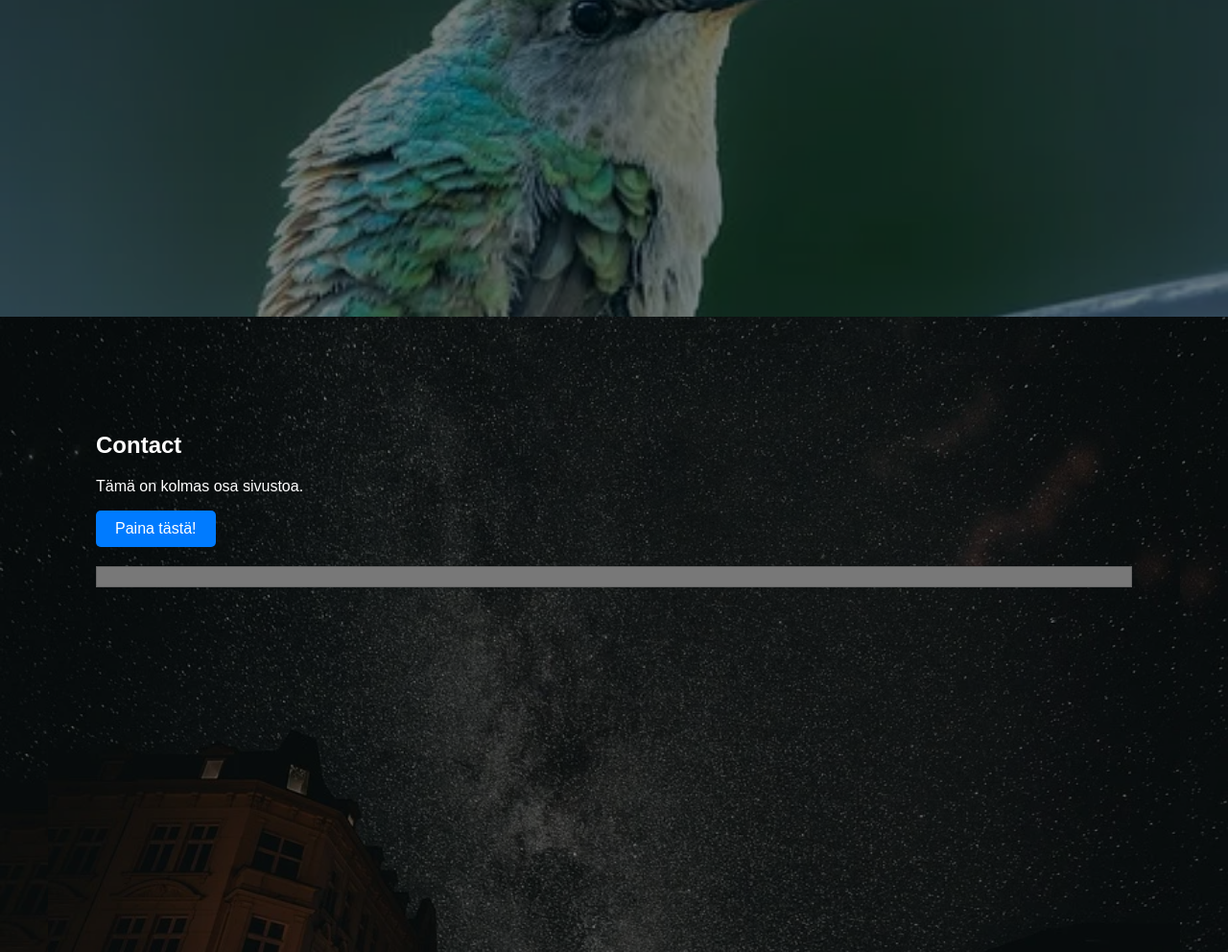
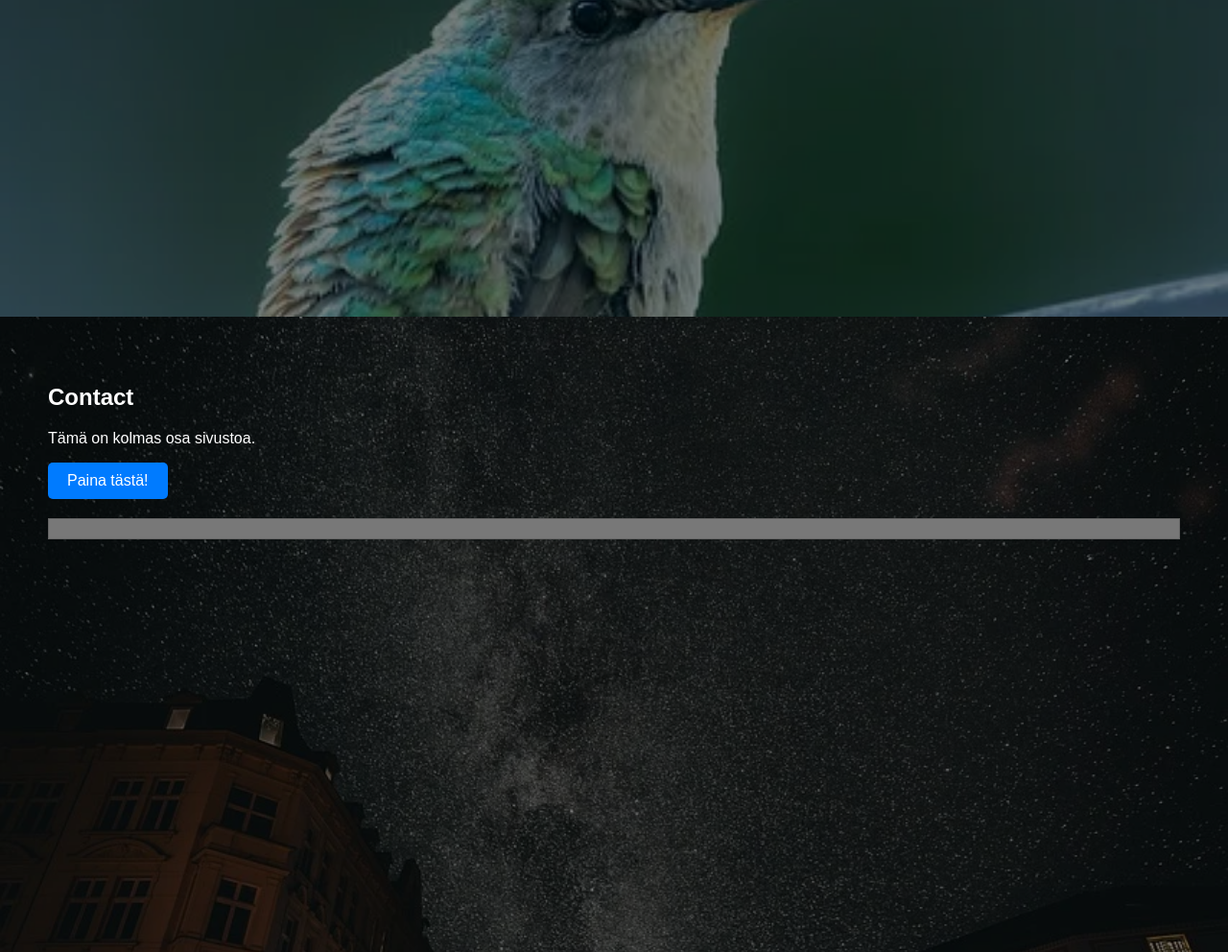
Before and after one commit to peenau/Repo, a plain HTML site: page combined.html in a window 1280 px wide. Shown: the part 1628-2620 px from the top of the page at 96% size. Drawn offline with Linux system fonts and the light colour scheme.

Commit message:
korjattu

```diff
--- a/combined.html
+++ b/combined.html
@@ -86,9 +86,6 @@
             z-index: 1;
         }
 
-
-
-
         #section2 {
             background-image: url('background2.jpg');
             background-size: cover;
@@ -115,8 +112,6 @@
             z-index: 1;
         }
 
-
-
         #section3 {
             background-image: url('background3.jpg');
             background-size: cover;
@@ -142,6 +137,7 @@
             position: relative;
             z-index: 1;
         }
+
         #button3 {
             padding: 10px 20px;
             background-color: #007bff;
@@ -157,23 +153,17 @@
             background-color: #0056b3;
         }
 
-
-#section3 {
-    position: relative;
-}
-
         button {
             position: relative;
             z-index: 1;
         }
+
         #message {
             margin-top: 20px;
             padding: 10px;
             background-color: #f1f1f1;
             border: 1px solid #ccc;
         }
-
-
     </style>
 </head>
 <body>
@@ -198,13 +188,11 @@ button {
     </section>
 
     <section id="section3">
-        <section id="section3">
         <h2>Contact</h2>
         <p>Tämä on kolmas osa sivustoa.</p>
         <button id="button3">Paina tästä!</button>
         <div id="message"></div>
     </section>
-
 
     <footer>
         <p>&copy; Peetu Naumanen</p>
@@ -219,7 +207,6 @@ document.addEventListener("DOMContentLoaded", function () {
                 messageDiv.innerHTML = "<p>Yhteystiedot: Peetu.naumanen@centria.fi</p>";
             });
         });
-
     </script>
 </body>
 </html>
```
Lines whose indentation alone changed are shown as unchanged.
